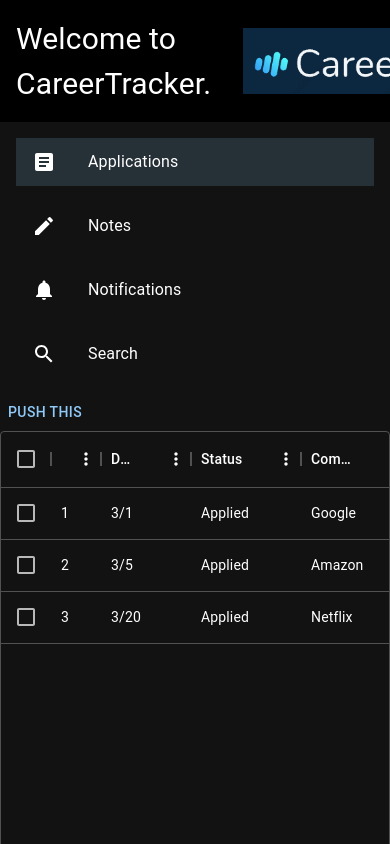
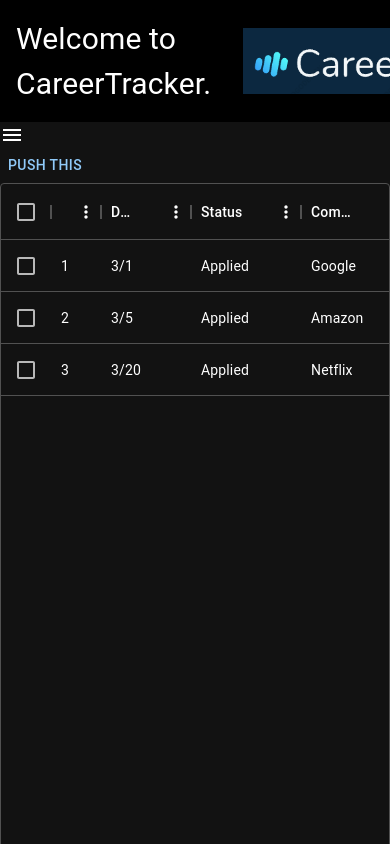
Before and after one commit to CareerTrackr/CareerTracker, a React (Vite) app: page / in a window 390 px wide. Both pictures are taken after a click on the button "LOGIN". Shown: the top 844 px of the page. Built offline with nearby package versions, Linux system fonts and the light colour scheme; a web font is replaced by a local one.

Commit message:
created hamburger menu toggling the sidebar

```diff
--- a/src/App.tsx
+++ b/src/App.tsx
@@ -5,16 +5,22 @@ import { ThemeProvider, createTheme } from '@mui/material/styles';
 import CssBaseline from '@mui/material/CssBaseline';
 import { Homepage } from './views/Homepage.js';
 import { Applications } from './views/Applications.js';
-import { Sidebar } from "./components/Sidebar.js";
-import  Header  from './components/Header';
+import { Sidebar } from './components/Sidebar.js';
+import Header from './components/Header';
+import MenuIcon from '@mui/icons-material/Menu';
+import Tooltip from '@mui/material/Tooltip';
 
-function App ({setDarkMode}: DarkMode) {
+function App({ setDarkMode }: DarkMode) {
   const [showHomepage, setShowHomepage] = useState(true);
   const [showApplications, setShowApplications] = useState(true);
   const [showNotes, setShowNotes] = useState(false);
   const [showNotifications, setShowNotifications] = useState(false);
   const [showSearchFilter, setShowSearchFilter] = useState(false);
+  const [showSidebar, setShowSidebar] = useState(false);
 
+  const toggleSidebar = () => {
+    setShowSidebar(!showSidebar);
+  };
 
   return showHomepage ? (
     <div>
@@ -22,19 +28,32 @@ function App ({setDarkMode}: DarkMode) {
     </div>
   ) : (
     <div>
-      <Header/>
-      <Sidebar
-        showApplications={showApplications} setShowApplications ={setShowApplications}
-        showNotes={showNotes} setShowNotes={setShowNotes}
-        showNotifications={showNotifications} setShowNotifications={setShowNotifications}
-        showSearchFilter={showSearchFilter} setShowSearchFilter={setShowSearchFilter}
-      ></Sidebar>
-      {
-        showApplications ? <Applications/> : <></>
-      }
+      <div>
+        <Header />
+        <Tooltip title="Menu">
+          <label>
+            <MenuIcon className="menuIcon" onClick={toggleSidebar} />
+          </label>
+        </Tooltip>
+      </div>
+
+      {showSidebar && (
+        <div>
+          <Sidebar
+            showApplications={showApplications}
+            setShowApplications={setShowApplications}
+            showNotes={showNotes}
+            setShowNotes={setShowNotes}
+            showNotifications={showNotifications}
+            setShowNotifications={setShowNotifications}
+            showSearchFilter={showSearchFilter}
+            setShowSearchFilter={setShowSearchFilter}
+          />
+        </div>
+      )}
+      {showApplications ? <Applications /> : <></>}
     </div>
-
-  )
+  );
 }
 
 function WrappedApp() {
@@ -49,8 +68,8 @@ function WrappedApp() {
   return (
     <HashRouter>
       <ThemeProvider theme={darkTheme}>
-        <CssBaseline/>
-        <App setDarkMode={setDarkMode}/>
+        <CssBaseline />
+        <App setDarkMode={setDarkMode} />
       </ThemeProvider>
     </HashRouter>
   );
--- a/style.css
+++ b/style.css
@@ -16,3 +16,7 @@
 img {
   width: 300px;
 }
+
+.menuIcon:hover {
+  color: yellow;
+}
```
